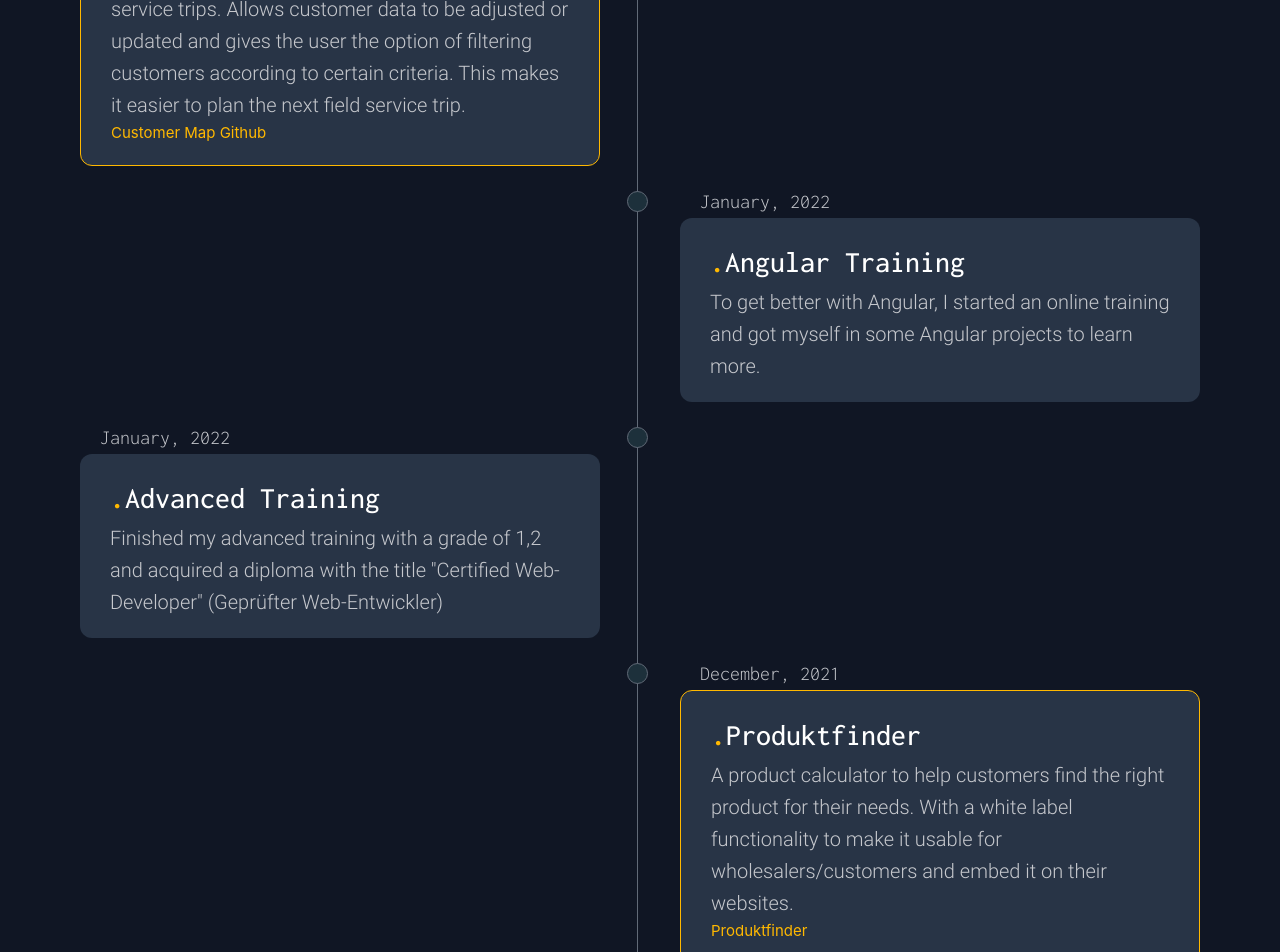
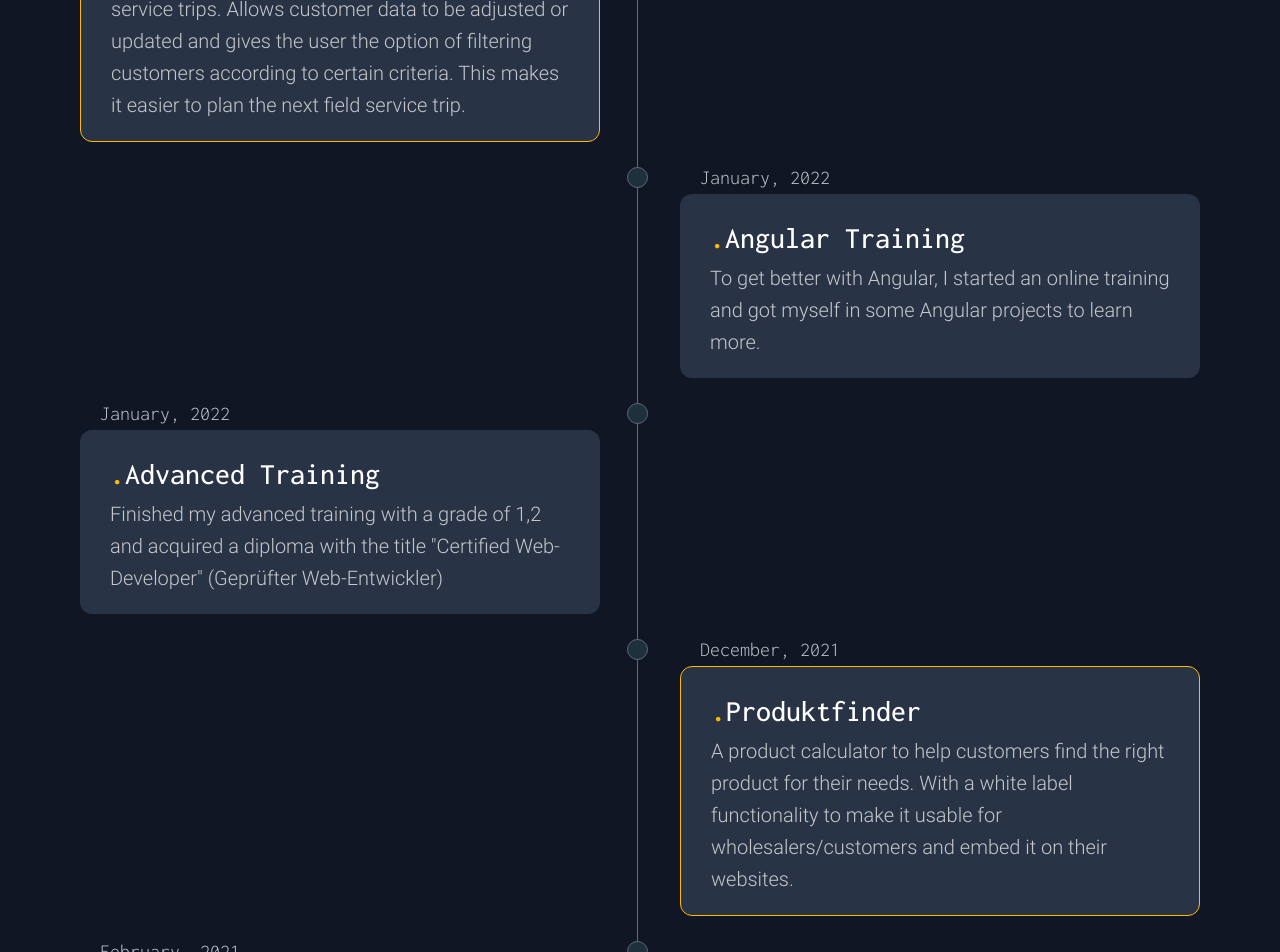
Before and after one commit to erikarens/PersonalWebsite_v2, a Vue app: page / in a window 1280 px wide. Shown: the part 2740-3692 px from the top of the page. Built offline with nearby package versions, Linux system fonts and the light colour scheme.

Commit message:
Removed project links because they are private

```diff
--- a/src/components/Milestones.vue
+++ b/src/components/Milestones.vue
@@ -36,9 +36,6 @@ export default {};
           <p class="primary-l accent f20">
             An application that facilitates the planning of field service trips. Allows customer data to be adjusted or updated and gives the user the option of filtering customers according to certain criteria. This makes it easier to plan the next field service trip.
           </p>
-          <a href="https://github.com/erikarens/CustomerMap" target="_blank" class="project-link"
-            >Customer Map Github</a
-          >
         </div>
       </div>
 
@@ -70,7 +67,6 @@ export default {};
           <p class="primary-l accent f20">
             A product calculator to help customers find the right product for their needs. With a white label functionality to make it usable for wholesalers/customers and embed it on their websites.
           </p>
-          <a href="https://github.com/erikarens/produktfinder" target="_blank" class="project-link">Produktfinder</a>
         </div>
       </div>
 
```
